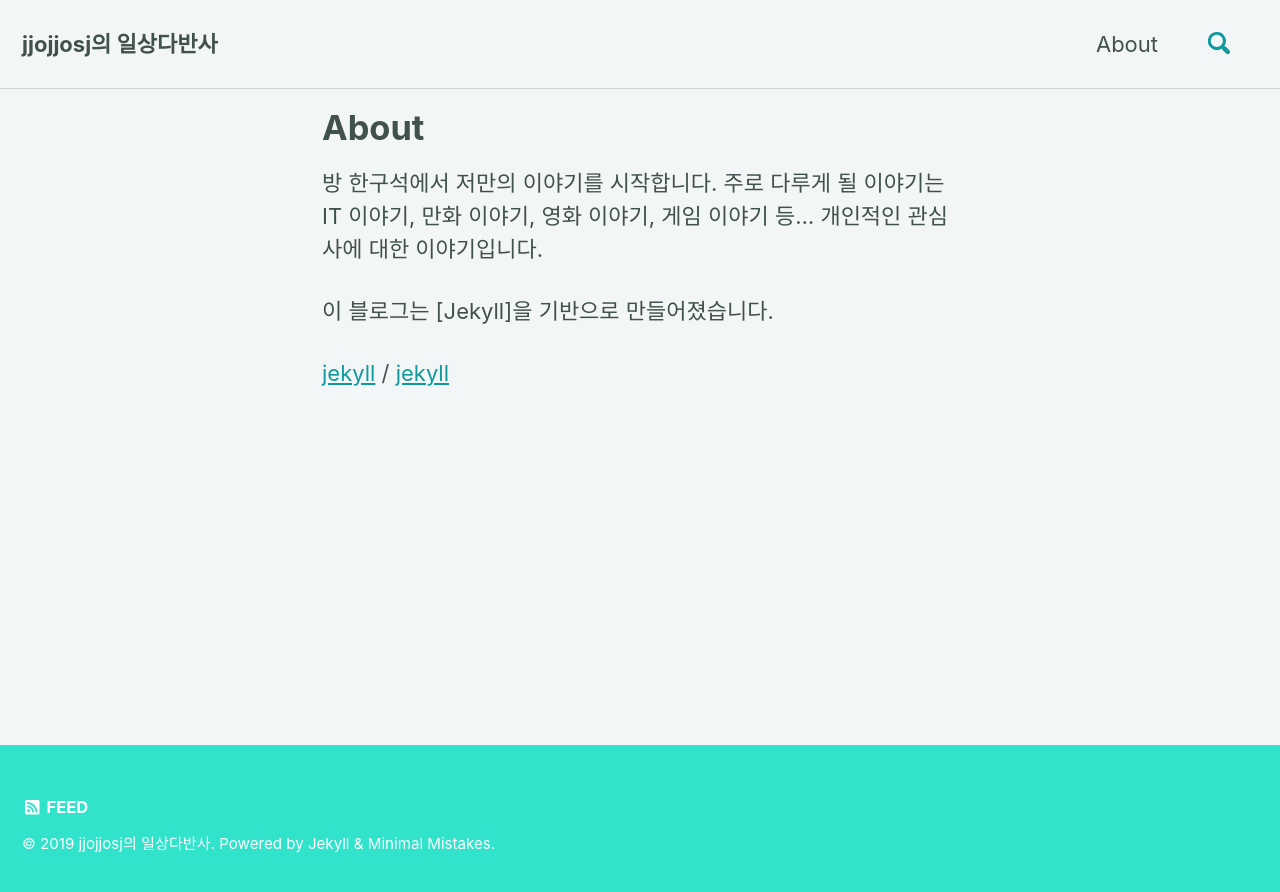
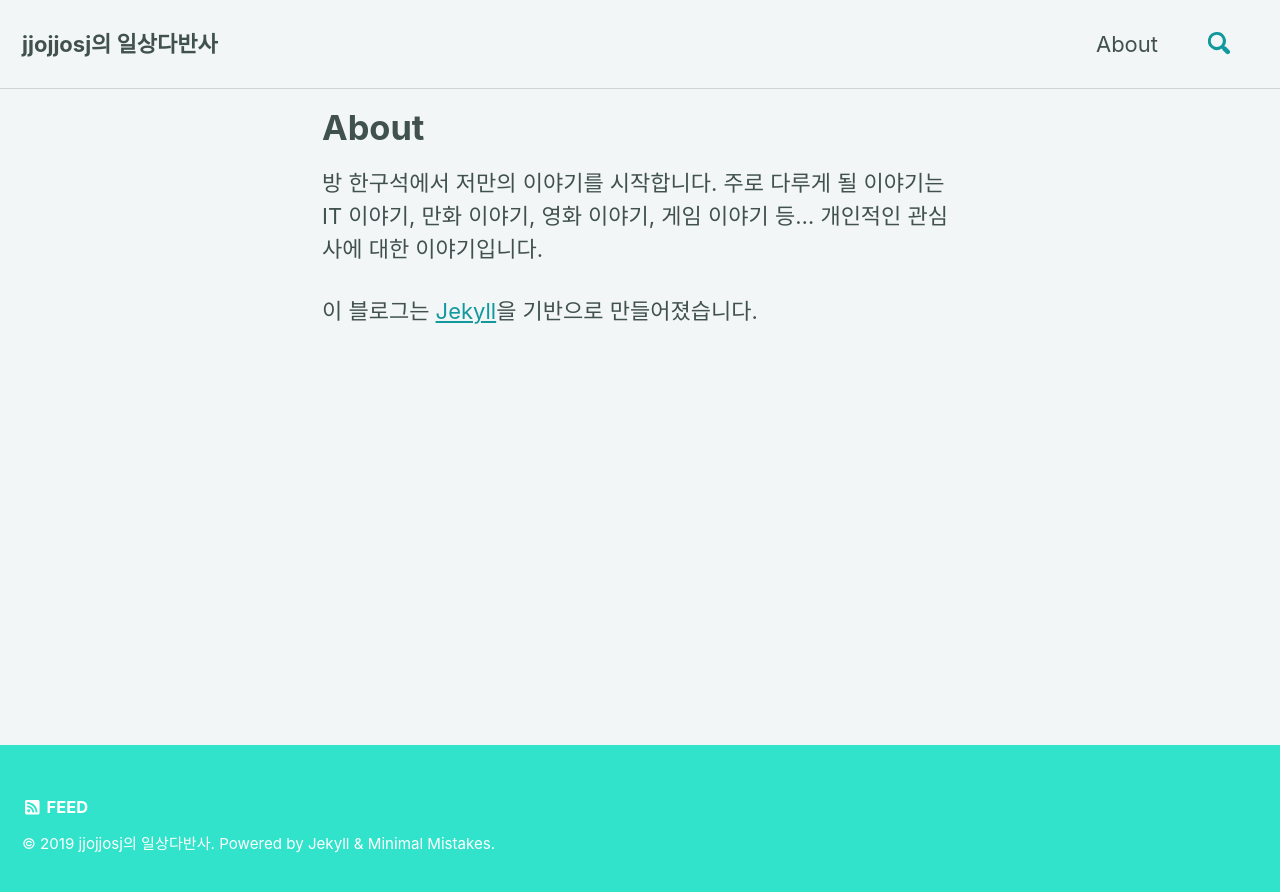
Before and after one commit to jjojjosj/jjojjosj.github.io, a Jekyll site: the page built from about.md, in a window 1280 px wide. Shown: the top 892 px of the page. Built offline with Jekyll 4.4.1, drawn with Linux system fonts in a browser that asks for light colours; cached includes are drawn as plain includes; nearby versions of some CDN libraries.

Commit message:
update about.md

```diff
--- a/about.md
+++ b/about.md
@@ -7,10 +7,6 @@ permalink: /about/
 방 한구석에서 저만의 이야기를 시작합니다. 주로 다루게 될 이야기는 IT 이야기, 만화 이야기, 영화 이야기, 게임 이야기 등... 개인적인 관심사에 대한 이야기입니다.
 
 
-이 블로그는 [Jekyll]을 기반으로 만들어졌습니다.
+이 블로그는 [Jekyll][jekyll]을 기반으로 만들어졌습니다.
 
-[jekyll][jekyll-organization] /
-[jekyll](https://github.com/jekyll/jekyll)
-
-
-[jekyll-organization]: https://github.com/jekyll
+[jekyll]: https://github.com/jekyll
```
